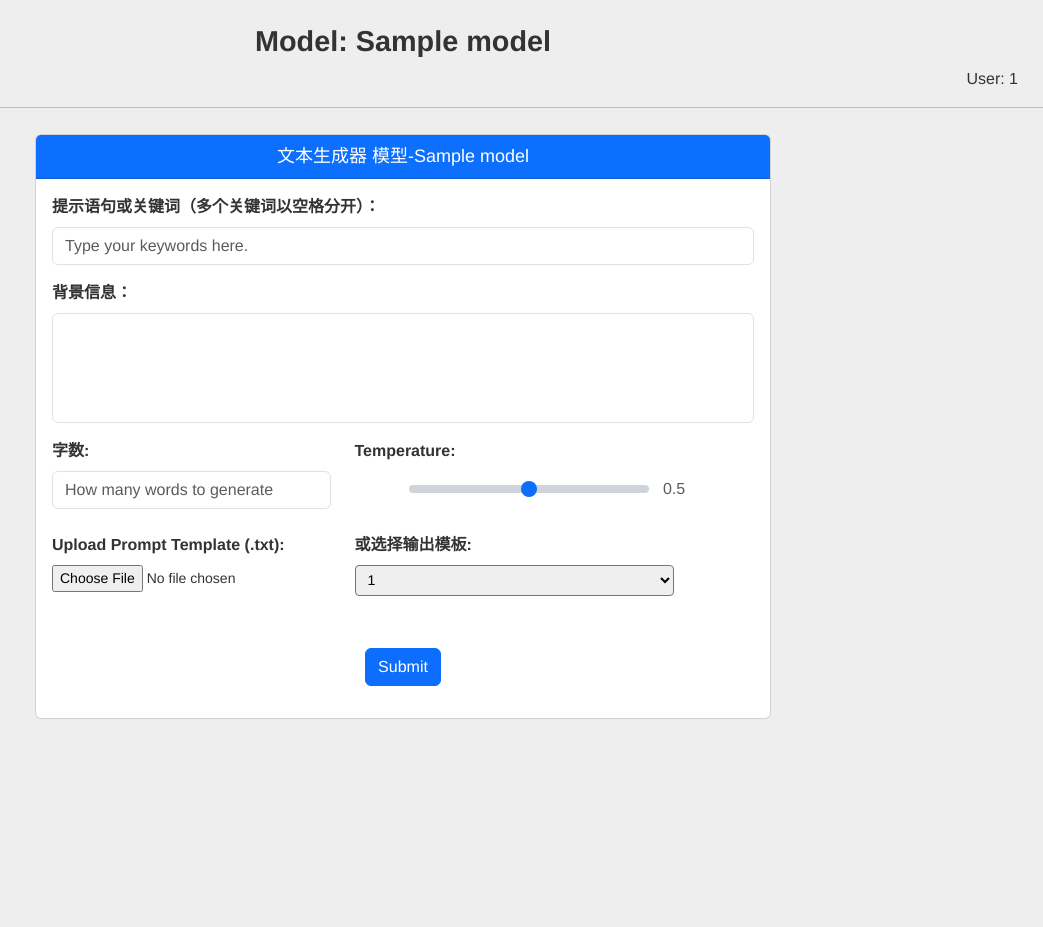
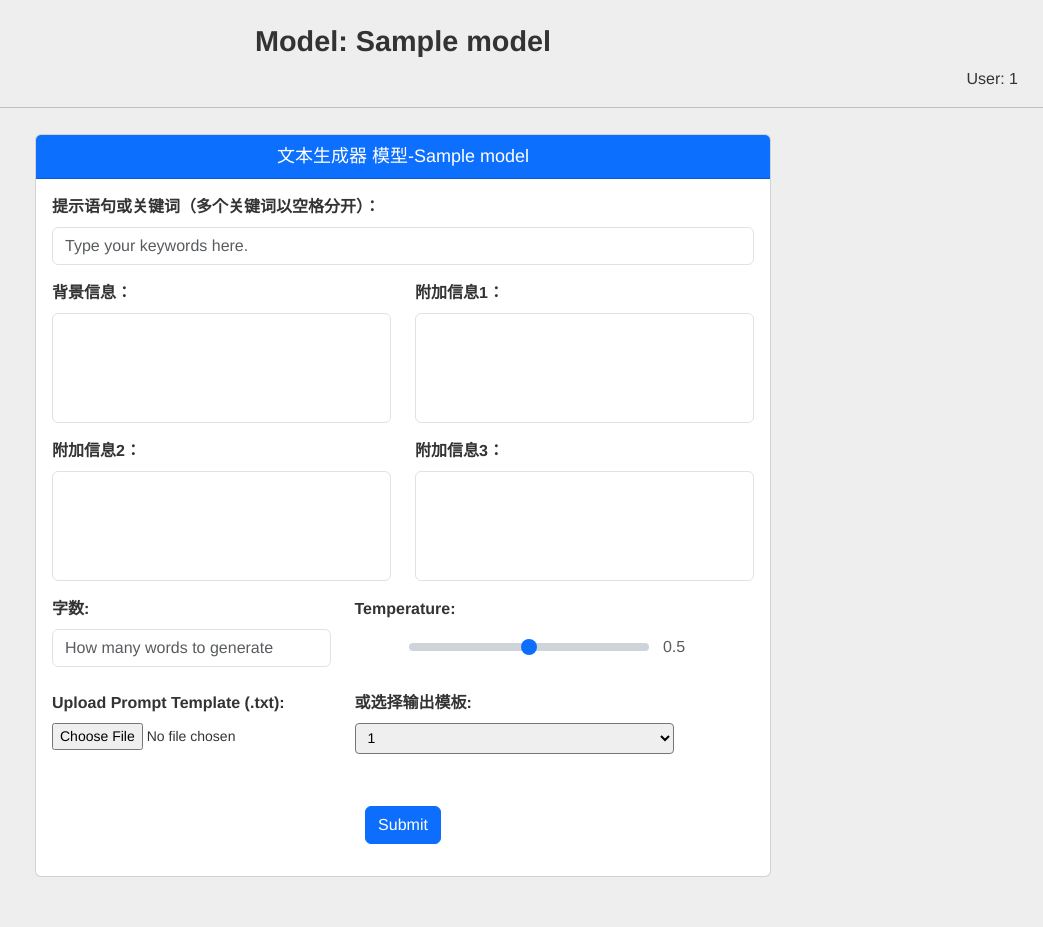
Before and after one commit to kangjian99/gptweb3, a Flask app: template templates/chat.html in a window 1280 px wide. Shown: the whole page, without its empty margins (237-1280 px from the left). Before the commit the page ends 719 px from the top, so only its background shows below. Run offline with Flask 3, Linux system fonts and the light colour scheme; the template is opened without the code that fills it: most values are stand-ins (such as "Sample title", 1, 10 or a date in 2020); some libraries are stand-ins or nearby versions.

Commit message:
Add files via upload

```diff
--- a/templates/chat.html
+++ b/templates/chat.html
@@ -42,10 +42,34 @@ User: {{ user_id}}<br>
                             <label for="question">提示语句或关键词（多个关键词以空格分开）：</label>
                             <textarea id="question" name="question" placeholder="Type your keywords here." rows="1" class="form-control"></textarea>
                         </div>
-                         <div class="form-group">
-                            <label for="context">背景信息：</label>
-                            <textarea id="context" name="context" placeholder="" rows="4" class="form-control"></textarea>
-                        </div>
+    <div class="row">
+        <div class="col-md-6">
+            <div class="form-group">
+                <label for="context">背景信息：</label>
+                <textarea id="context" name="context" placeholder="" rows="4" class="form-control"></textarea>
+            </div>
+        </div>
+        <div class="col-md-6">
+            <div class="form-group">
+                <label for="add-info1">附加信息1：</label>
+                <textarea id="add-info1" name="add-info1" placeholder="" rows="4" class="form-control"></textarea>
+            </div>
+        </div>
+    </div>
+    <div class="row">
+        <div class="col-md-6">
+            <div class="form-group">
+                <label for="add-info2">附加信息2：</label>
+                <textarea id="add-info2" name="add-info2" placeholder="" rows="4" class="form-control"></textarea>
+            </div>
+        </div>
+        <div class="col-md-6">
+            <div class="form-group">
+                <label for="add-info3">附加信息3：</label>
+                <textarea id="add-info3" name="add-info3" placeholder="" rows="4" class="form-control"></textarea>
+            </div>
+        </div>
+    </div>
 
 <div class="form-group">
   <div class="row">
@@ -130,6 +154,9 @@ function resetPage() {
     // 清空 question 文本区域
     document.getElementById("question").value = "";
     document.getElementById("context").value = "";
+    document.getElementById("add-info1").value = "";
+    document.getElementById("add-info2").value = "";
+    document.getElementById("add-info3").value = "";
     // 清空 words 文本区域
     document.getElementById("words").value = "";
 }
@@ -179,14 +206,19 @@ document.getElementById("question-form").addEventListener("submit", function(eve
     event.preventDefault();
     var question = document.getElementById("question").value;
     var context = document.getElementById("context").value;
+    var add_info1 = document.getElementById("add-info1").value;
+    var add_info2 = document.getElementById("add-info2").value;
+    var add_info3 = document.getElementById("add-info3").value;
     var temperature = document.getElementById("tem").value;
     var words = document.getElementById("words").value;
     var dropdown = document.getElementById("dropdown").value;
     var template_file = document.getElementById("template_file").files[0];
 
+    var mergedContext = context + "\n" + add_info1 + "\n" + add_info2 + "\n" + add_info3;
+
     var formData = new FormData();
     formData.append("question", question);
-    formData.append("context", context);
+    formData.append("context", mergedContext);
     formData.append("temperature", temperature);
     formData.append("words", words);
     formData.append("dropdown", dropdown);
```
